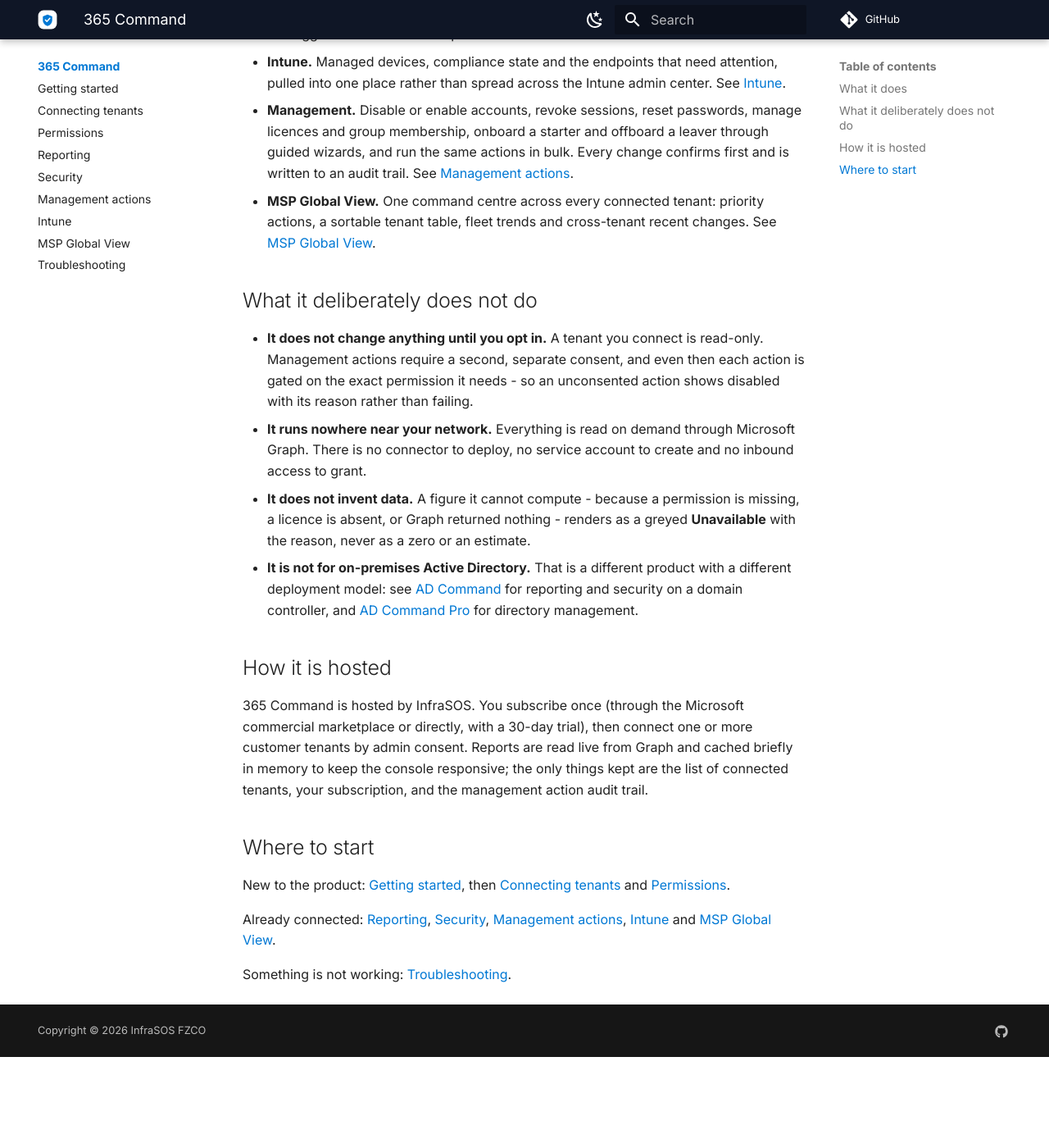
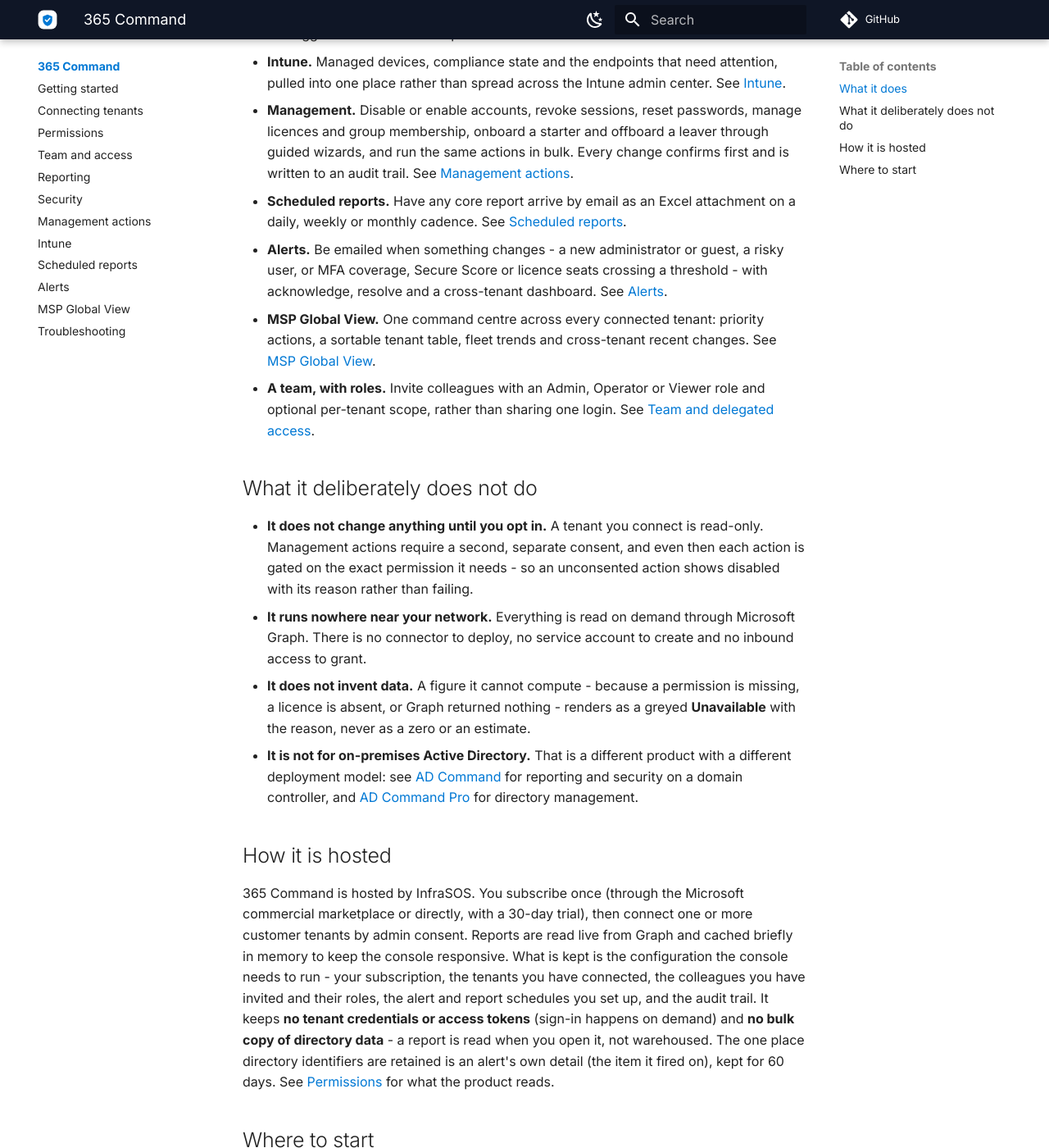
Before and after one commit to InfraSOS/infrasos-docs, an MkDocs documentation site: the page built from docs/365-command/index.md, in a window 1280 px wide and 1400 px high, scrolled down 1090 px. Shown: the whole window at 82% size. Built offline with MkDocs 1.6.1 and Material for MkDocs 9.7.7, drawn with Linux system fonts in a browser that asks for light colours; comment, search, counter and statistics services are not loaded; the version menu is left out; before the commit the page ends 2379 px from its top, so only the background shows below that; some of the changed text lies outside the part shown.

Commit message:
docs(365-command): document Alerts, Scheduled reports and Team access
Three new feature areas that shipped in 365 Command but were not yet
covered in the guide:

- Alerts: condition-driven email alerts per tenant (change + threshold
  profiles, severity, hourly checks, the three dashboards, the full
  event lifecycle - acknowledge/resolve/soft-delete/reopen, history and
  bulk actions), and who can do what.
- Scheduled reports: the 365 version (Excel attachment on a cadence,
  the schedulable report set, delivery and management).
- Team and delegated access: the Admin/Operator/Viewer roles, per-tenant
  scope and invitations - distinct from Graph tenant consent.

Also: add all three to the nav; refresh the home page's capability list
and correct its "what is kept" line to match what the console actually
stores; cross-link Global View to Alerts; add an email-delivery entry to
Troubleshooting; and list the three new screenshots in the shot-list.

Validated with `mkdocs build --strict`.

Co-Authored-By: Claude Opus 4.8 <noreply@anthropic.com>

```diff
--- a/docs/365-command/index.md
+++ b/docs/365-command/index.md
@@ -28,9 +28,16 @@ The overview: a connected tenant's headline counts and what most needs attention
   group membership, onboard a starter and offboard a leaver through guided wizards, and run the same
   actions in bulk. Every change confirms first and is written to an audit trail. See
   [Management actions](management-actions.md).
+- **Scheduled reports.** Have any core report arrive by email as an Excel attachment on a daily,
+  weekly or monthly cadence. See [Scheduled reports](scheduled-reports.md).
+- **Alerts.** Be emailed when something changes - a new administrator or guest, a risky user, or MFA
+  coverage, Secure Score or licence seats crossing a threshold - with acknowledge, resolve and a
+  cross-tenant dashboard. See [Alerts](alerts.md).
 - **MSP Global View.** One command centre across every connected tenant: priority actions, a
   sortable tenant table, fleet trends and cross-tenant recent changes. See
   [MSP Global View](global-view.md).
+- **A team, with roles.** Invite colleagues with an Admin, Operator or Viewer role and optional
+  per-tenant scope, rather than sharing one login. See [Team and delegated access](team-and-access.md).
 
 ## What it deliberately does not do
 
@@ -50,17 +57,23 @@ The overview: a connected tenant's headline counts and what most needs attention
 
 365 Command is hosted by InfraSOS. You subscribe once (through the Microsoft commercial marketplace
 or directly, with a 30-day trial), then connect one or more customer tenants by admin consent.
-Reports are read live from Graph and cached briefly in memory to keep the console responsive; the
-only things kept are the list of connected tenants, your subscription, and the management action
-audit trail.
+Reports are read live from Graph and cached briefly in memory to keep the console responsive. What
+is kept is the configuration the console needs to run - your subscription, the tenants you have
+connected, the colleagues you have invited and their roles, the alert and report schedules you set
+up, and the audit trail. It keeps **no tenant credentials or access tokens** (sign-in happens on
+demand) and **no bulk copy of directory data** - a report is read when you open it, not warehoused.
+The one place directory identifiers are retained is an alert's own detail (the item it fired on),
+kept for 60 days. See [Permissions](permissions.md) for what the product reads.
 
 ## Where to start
 
 New to the product: [Getting started](getting-started.md), then
-[Connecting tenants](connecting-tenants.md) and [Permissions](permissions.md).
+[Connecting tenants](connecting-tenants.md), [Permissions](permissions.md) and
+[Team and delegated access](team-and-access.md).
 
 Already connected: [Reporting](reporting.md), [Security](security.md),
-[Management actions](management-actions.md), [Intune](intune.md) and
+[Management actions](management-actions.md), [Intune](intune.md),
+[Scheduled reports](scheduled-reports.md), [Alerts](alerts.md) and
 [MSP Global View](global-view.md).
 
 Something is not working: [Troubleshooting](troubleshooting.md).
--- a/mkdocs.yml
+++ b/mkdocs.yml
@@ -118,10 +118,13 @@ nav:
       - Getting started: 365-command/getting-started.md
       - Connecting tenants: 365-command/connecting-tenants.md
       - Permissions: 365-command/permissions.md
+      - Team and access: 365-command/team-and-access.md
       - Reporting: 365-command/reporting.md
       - Security: 365-command/security.md
       - Management actions: 365-command/management-actions.md
       - Intune: 365-command/intune.md
+      - Scheduled reports: 365-command/scheduled-reports.md
+      - Alerts: 365-command/alerts.md
       - MSP Global View: 365-command/global-view.md
       - Troubleshooting: 365-command/troubleshooting.md
   - Support: support.md
```
Also changed, not shown: 365-command-screenshots.md (+16 -0 lines), docs/365-command/alerts.md (added, +118 -0 lines), docs/365-command/global-view.md (+6 -0 lines), docs/365-command/scheduled-reports.md (added, +63 -0 lines), docs/365-command/team-and-access.md (added, +58 -0 lines), docs/365-command/troubleshooting.md (+14 -0 lines).
